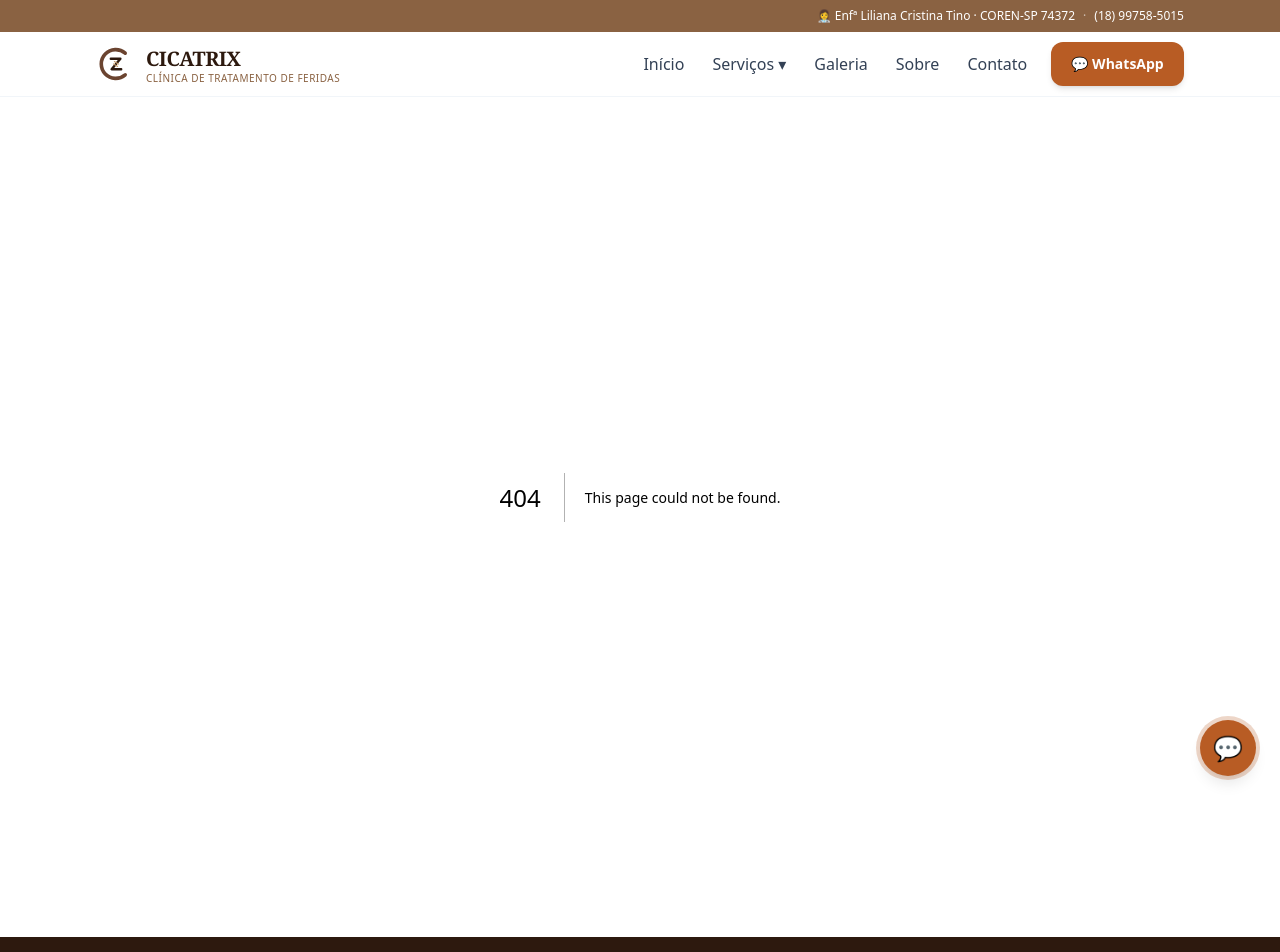
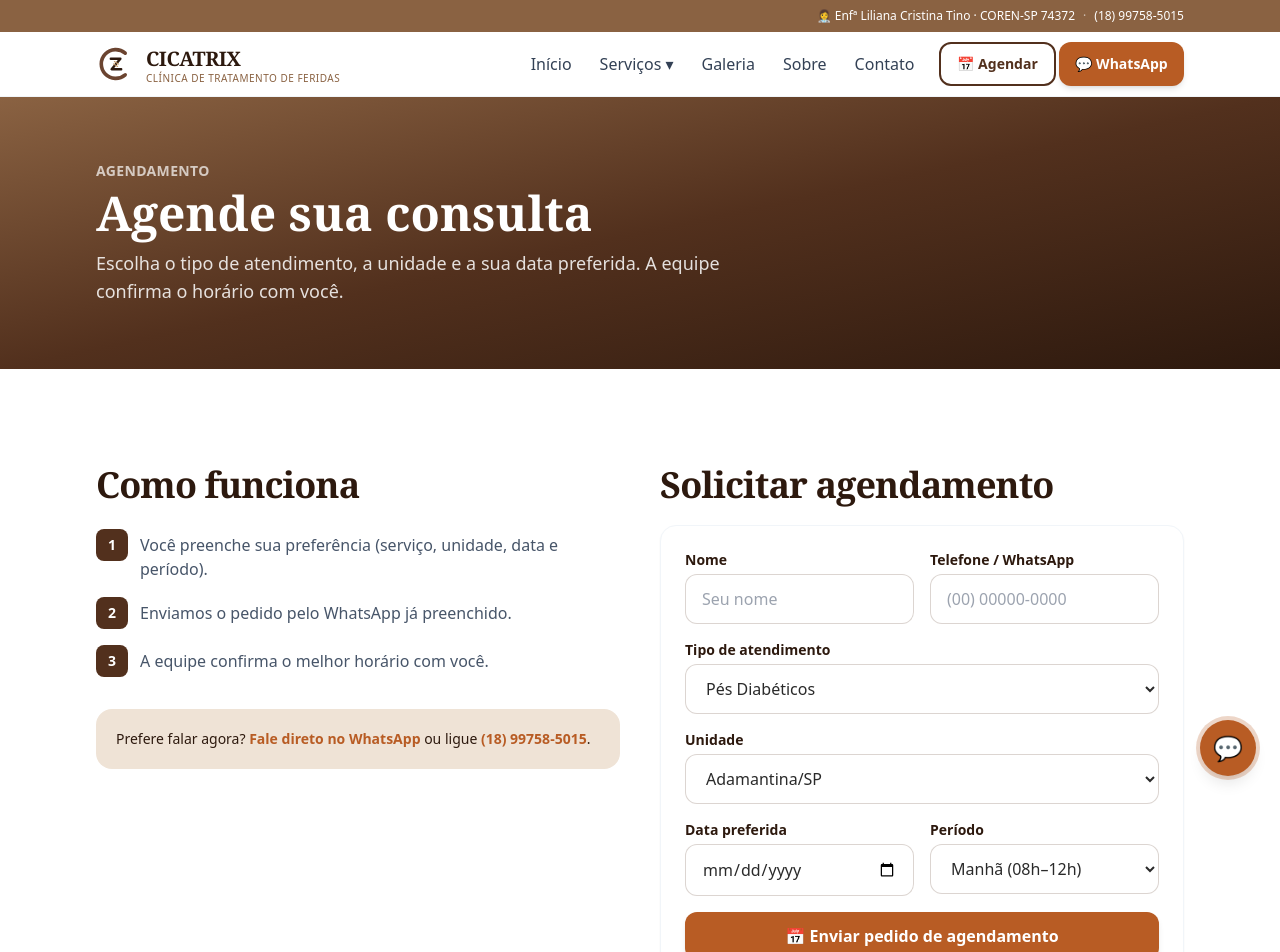
Before and after one commit to aaellondrina-cpu/clinica-feridas, a Next.js app: page /agendar in a window 1280 px wide. Before the commit this address had no page. Shown: the top 952 px of the page. Built offline with nearby package versions, Linux system fonts and the light colour scheme.

Commit message:
feat: botao e pagina /agendar (seletor servico/unidade/data/periodo -> WhatsApp) separado do chat direto + no menu e sitemap

```diff
--- /dev/null
+++ b/app/agendar/page.tsx
@@ -0,0 +1,64 @@
+import { SITE, buildMetadata, whatsappHref } from "@/lib/metadata";
+import AgendamentoForm from "@/components/AgendamentoForm";
+import Reveal from "@/components/Reveal";
+
+export const metadata = buildMetadata({
+  title: "Agendar Consulta",
+  description: `Agende sua consulta na ${SITE.nome} — tratamento de feridas crônicas em Adamantina e Osvaldo Cruz/SP. Escolha serviço, unidade e data; a equipe confirma o horário.`,
+  path: "/agendar/",
+  imageLabel: "Agendar Consulta",
+});
+
+export default function AgendarPage() {
+  return (
+    <>
+      <section className="bg-gradient-to-br from-marrom via-primary to-primary-dark">
+        <div className="container-base py-14 sm:py-16">
+          <Reveal>
+            <p className="text-sm font-semibold uppercase tracking-wide text-white/70">Agendamento</p>
+            <h1 className="mt-2 font-display text-4xl font-bold text-white sm:text-5xl">Agende sua consulta</h1>
+            <p className="mt-3 max-w-2xl text-lg text-white/85">
+              Escolha o tipo de atendimento, a unidade e a sua data preferida. A equipe confirma o horário com você.
+            </p>
+          </Reveal>
+        </div>
+      </section>
+
+      <section className="section">
+        <div className="container-base grid gap-10 lg:grid-cols-2">
+          <Reveal>
+            <div>
+              <h2 className="h-section">Como funciona</h2>
+              <ol className="mt-6 space-y-4">
+                {[
+                  "Você preenche sua preferência (serviço, unidade, data e período).",
+                  "Enviamos o pedido pelo WhatsApp já preenchido.",
+                  "A equipe confirma o melhor horário com você.",
+                ].map((t, i) => (
+                  <li key={i} className="flex items-start gap-3">
+                    <span className="flex h-8 w-8 shrink-0 items-center justify-center rounded-lg bg-primary text-sm font-bold text-white">{i + 1}</span>
+                    <span className="pt-1 text-base text-slate-600">{t}</span>
+                  </li>
+                ))}
+              </ol>
+              <div className="mt-8 rounded-2xl bg-primary-light p-5">
+                <p className="text-sm text-neutro-escuro">
+                  Prefere falar agora?{" "}
+                  <a href={whatsappHref()} target="_blank" rel="noopener" className="font-semibold text-secondary">Fale direto no WhatsApp</a>{" "}
+                  ou ligue <a href={`tel:+55${SITE.whatsapp.slice(2)}`} className="font-semibold text-secondary">{SITE.telefone}</a>.
+                </p>
+              </div>
+            </div>
+          </Reveal>
+
+          <Reveal delay={0.1}>
+            <div>
+              <h2 className="h-section mb-5">Solicitar agendamento</h2>
+              <AgendamentoForm />
+            </div>
+          </Reveal>
+        </div>
+      </section>
+    </>
+  );
+}
--- a/app/page.tsx
+++ b/app/page.tsx
@@ -73,7 +73,7 @@ export default function HomePage() {
             <p className="mx-auto mt-4 max-w-xl text-lg text-white/90">Fale com a nossa equipe e agende uma avaliação. Estamos aqui para ajudar na sua recuperação.</p>
             <div className="mt-8 flex flex-col justify-center gap-3 sm:flex-row">
               <a href={whatsappHref()} target="_blank" rel="noopener" className="btn-secondary">💬 Falar no WhatsApp</a>
-              <Link href="/contato/" className="btn border-2 border-white text-white hover:bg-white/10">Agendar avaliação</Link>
+              <Link href="/agendar/" className="btn border-2 border-white text-white hover:bg-white/10">📅 Agendar consulta</Link>
             </div>
           </div>
         </div>
--- a/app/sitemap.ts
+++ b/app/sitemap.ts
@@ -7,6 +7,7 @@ export default function sitemap(): MetadataRoute.Sitemap {
   const base = SITE.url.replace(/\/$/, "");
   const rotas = [
     { path: "/", priority: 1 },
+    { path: "/agendar/", priority: 0.9 },
     { path: "/galeria/", priority: 0.7 },
     { path: "/sobre/", priority: 0.7 },
     { path: "/contato/", priority: 0.8 },
--- a/app/sobre/page.tsx
+++ b/app/sobre/page.tsx
@@ -39,7 +39,7 @@ export default function SobrePage() {
                 Tratamos feridas que exigem atenção contínua — pés diabéticos, úlceras venosas e arteriais, feridas cirúrgicas e lesões por pressão —
                 unindo técnica, tecnologia em curativos e, acima de tudo, um cuidado que enxerga a pessoa por inteiro.
               </p>
-              <Link href="/contato/" className="btn-primary mt-6">Agendar avaliação</Link>
+              <Link href="/agendar/" className="btn-primary mt-6">📅 Agendar consulta</Link>
             </div>
           </Reveal>
           <Reveal delay={0.15}>
--- /dev/null
+++ b/components/AgendamentoForm.tsx
@@ -0,0 +1,80 @@
+"use client";
+
+// Seletor de agendamento (site estático, sem backend): o paciente escolhe
+// serviço/unidade/data/período e o pedido é enviado pelo WhatsApp já preenchido,
+// pra equipe CONFIRMAR o horário. Separado do botão de conversa direta.
+import { useState } from "react";
+import { SITE, SERVICOS, whatsappHref } from "@/lib/metadata";
+
+const PERIODOS = ["Manhã (08h–12h)", "Tarde (13h–18h)", "Tanto faz"];
+
+export default function AgendamentoForm() {
+  const [nome, setNome] = useState("");
+  const [telefone, setTelefone] = useState("");
+  const [servico, setServico] = useState(SERVICOS[0].titulo);
+  const [unidade, setUnidade] = useState(SITE.unidades[0].cidade);
+  const [data, setData] = useState("");
+  const [periodo, setPeriodo] = useState(PERIODOS[0]);
+
+  function enviar(e: React.FormEvent) {
+    e.preventDefault();
+    const dataFmt = data ? data.split("-").reverse().join("/") : "(a combinar)";
+    const texto =
+      `Olá! Quero AGENDAR uma consulta na CICATRIX.\n\n` +
+      `• Nome: ${nome || "(não informado)"}\n` +
+      `• Telefone: ${telefone || "(não informado)"}\n` +
+      `• Serviço: ${servico}\n` +
+      `• Unidade: ${unidade}\n` +
+      `• Data preferida: ${dataFmt}\n` +
+      `• Período: ${periodo}\n\n` +
+      `Podem confirmar o horário, por favor?`;
+    window.open(whatsappHref(texto), "_blank", "noopener");
+  }
+
+  const inputCls = "w-full rounded-xl border border-primary/20 bg-white px-4 py-3 text-base outline-none focus:border-primary";
+
+  return (
+    <form onSubmit={enviar} className="card flex flex-col gap-4 p-6" data-testid="form-agendamento">
+      <div className="grid gap-4 sm:grid-cols-2">
+        <div>
+          <label htmlFor="ag-nome" className="mb-1 block text-sm font-semibold text-neutro-escuro">Nome</label>
+          <input id="ag-nome" value={nome} onChange={(e) => setNome(e.target.value)} placeholder="Seu nome" className={inputCls} />
+        </div>
+        <div>
+          <label htmlFor="ag-tel" className="mb-1 block text-sm font-semibold text-neutro-escuro">Telefone / WhatsApp</label>
+          <input id="ag-tel" value={telefone} onChange={(e) => setTelefone(e.target.value)} inputMode="tel" placeholder="(00) 00000-0000" className={inputCls} />
+        </div>
+      </div>
+
+      <div>
+        <label htmlFor="ag-servico" className="mb-1 block text-sm font-semibold text-neutro-escuro">Tipo de atendimento</label>
+        <select id="ag-servico" value={servico} onChange={(e) => setServico(e.target.value)} className={inputCls}>
+          {SERVICOS.map((s) => (<option key={s.slug} value={s.titulo}>{s.titulo}</option>))}
+        </select>
+      </div>
+
+      <div>
+        <label htmlFor="ag-unidade" className="mb-1 block text-sm font-semibold text-neutro-escuro">Unidade</label>
+        <select id="ag-unidade" value={unidade} onChange={(e) => setUnidade(e.target.value)} className={inputCls}>
+          {SITE.unidades.map((u) => (<option key={u.cidade} value={u.cidade}>{u.cidade}</option>))}
+        </select>
+      </div>
+
+      <div className="grid gap-4 sm:grid-cols-2">
+        <div>
+          <label htmlFor="ag-data" className="mb-1 block text-sm font-semibold text-neutro-escuro">Data preferida</label>
+          <input id="ag-data" type="date" value={data} onChange={(e) => setData(e.target.value)} className={inputCls} />
+        </div>
+        <div>
+          <label htmlFor="ag-periodo" className="mb-1 block text-sm font-semibold text-neutro-escuro">Período</label>
+          <select id="ag-periodo" value={periodo} onChange={(e) => setPeriodo(e.target.value)} className={inputCls}>
+            {PERIODOS.map((p) => (<option key={p} value={p}>{p}</option>))}
+          </select>
+        </div>
+      </div>
+
+      <button type="submit" className="btn-secondary w-full" data-testid="btn-enviar-agendamento">📅 Enviar pedido de agendamento</button>
+      <p className="text-center text-sm text-slate-500">Você envia a preferência e a equipe <strong>confirma o horário</strong> pelo WhatsApp.</p>
+    </form>
+  );
+}
--- a/components/Header.tsx
+++ b/components/Header.tsx
@@ -9,6 +9,7 @@ const LINKS = [
   { href: "/", label: "Início" },
   { href: "/galeria/", label: "Galeria" },
   { href: "/sobre/", label: "Sobre" },
+  { href: "/agendar/", label: "Agendar" },
   { href: "/contato/", label: "Contato" },
 ];
 
@@ -53,7 +54,8 @@ export default function Header() {
           <Link href="/galeria/" className="link-underline rounded-lg px-3 py-2 text-base font-medium text-slate-700">Galeria</Link>
           <Link href="/sobre/" className="link-underline rounded-lg px-3 py-2 text-base font-medium text-slate-700">Sobre</Link>
           <Link href="/contato/" className="link-underline rounded-lg px-3 py-2 text-base font-medium text-slate-700">Contato</Link>
-          <a href={whatsappHref()} target="_blank" rel="noopener" className="btn-secondary ml-2 !min-h-[44px] !px-5 !text-sm">💬 WhatsApp</a>
+          <Link href="/agendar/" className="btn-outline ml-2 !min-h-[44px] !px-4 !text-sm">📅 Agendar</Link>
+          <a href={whatsappHref()} target="_blank" rel="noopener" className="btn-secondary !min-h-[44px] !px-4 !text-sm">💬 WhatsApp</a>
         </nav>
 
         {/* HAMBURGER MOBILE */}
--- a/components/HeroSection.tsx
+++ b/components/HeroSection.tsx
@@ -25,7 +25,7 @@ export default function HeroSection() {
             </p>
             <div className="mt-8 flex flex-col gap-3 sm:flex-row">
               <a href={whatsappHref()} target="_blank" rel="noopener" className="btn-secondary" data-testid="hero-whatsapp">💬 Falar no WhatsApp</a>
-              <Link href="/contato/" className="btn bg-white text-primary hover:bg-neutro-claro">Agendar avaliação</Link>
+              <Link href="/agendar/" className="btn bg-white text-primary hover:bg-neutro-claro">📅 Agendar consulta</Link>
             </div>
             <p className="mt-4 text-sm text-white/70">{SITE.telefone} · Adamantina e Osvaldo Cruz/SP</p>
           </div>
```
